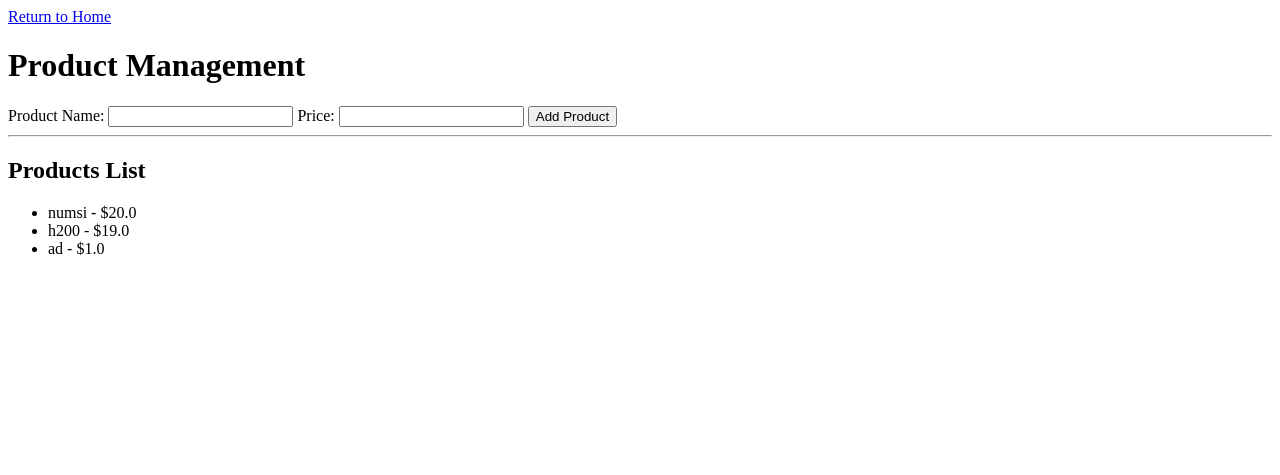
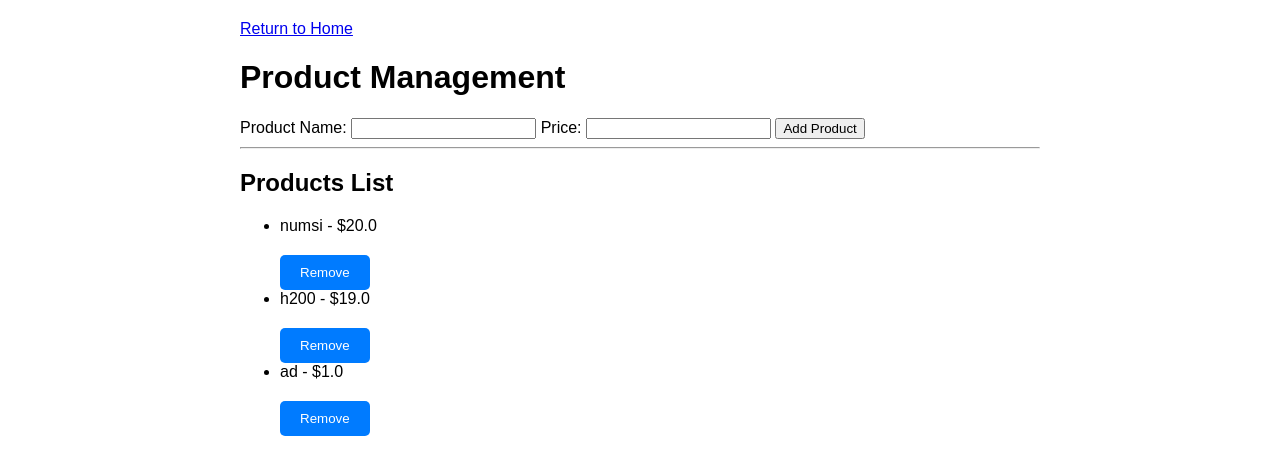
Before and after one commit to Hienomekaanikko/Sales-pace-app, a Flask app: page /products in a window 1280 px wide. Shown: the top 475 px of the page. Run offline with Flask 3, Linux system fonts and the light colour scheme.

Commit message:
Update products.html

```diff
--- a/templates/products.html
+++ b/templates/products.html
@@ -2,6 +2,7 @@
 <html>
 <head>
     <title>Product Management</title>
+    <link rel="stylesheet" href="{{ url_for('static', filename='style.css') }}">
 </head>
 <body>
     <div class="container">
@@ -24,7 +25,11 @@
         <h2>Products List</h2>
         <ul>
             {% for product in products %}
-                <li>{{ product.name }} - ${{ product.price }}</li>
+                <li>{{ product.name }} - ${{ product.price }}
+                    <form method="POST" action="/remove_product/{{ product.id }}">
+                        <button type="submit" class="remove-button">Remove</button>
+                    </form>
+                </li>
             {% endfor %}
         </ul>
     </div>
```
